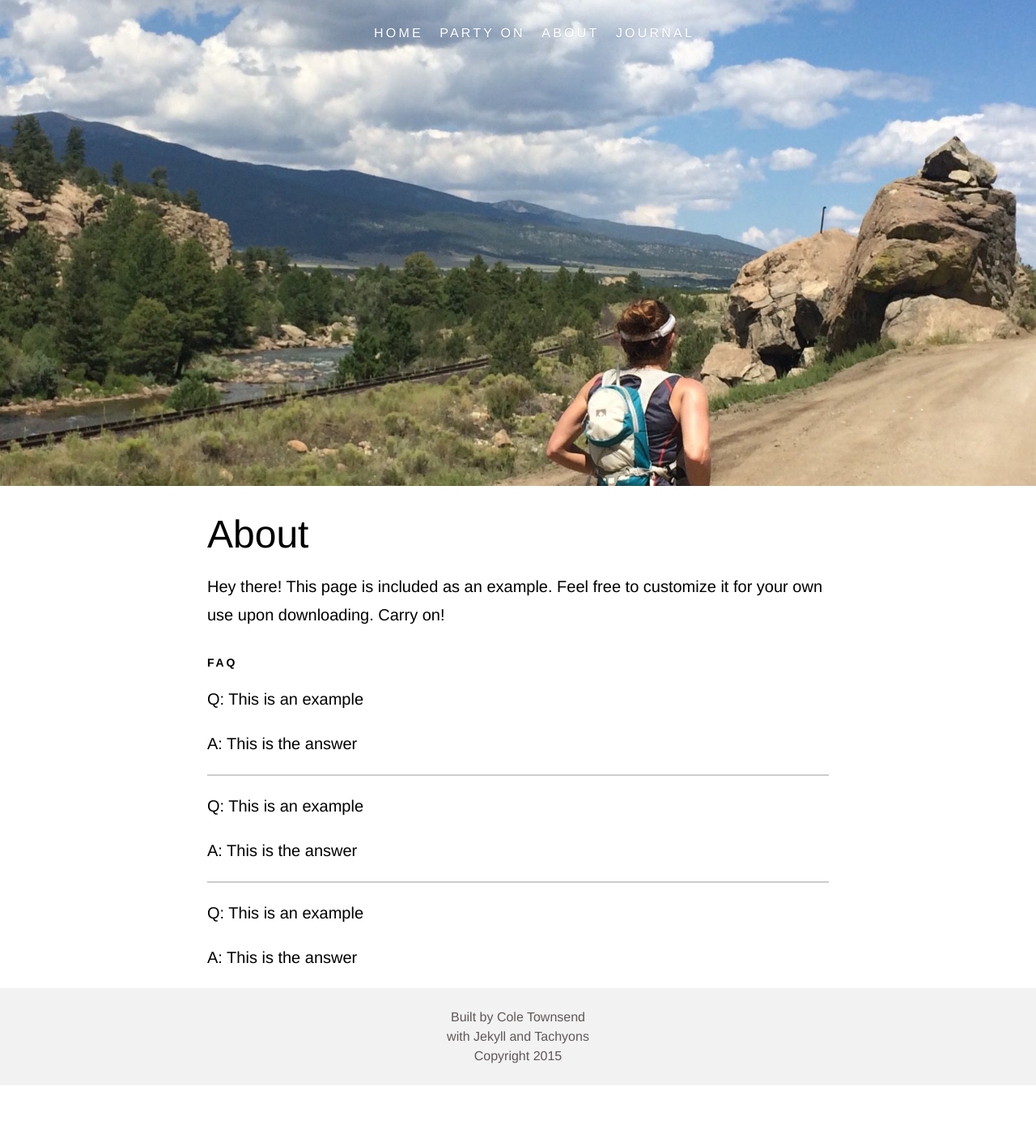
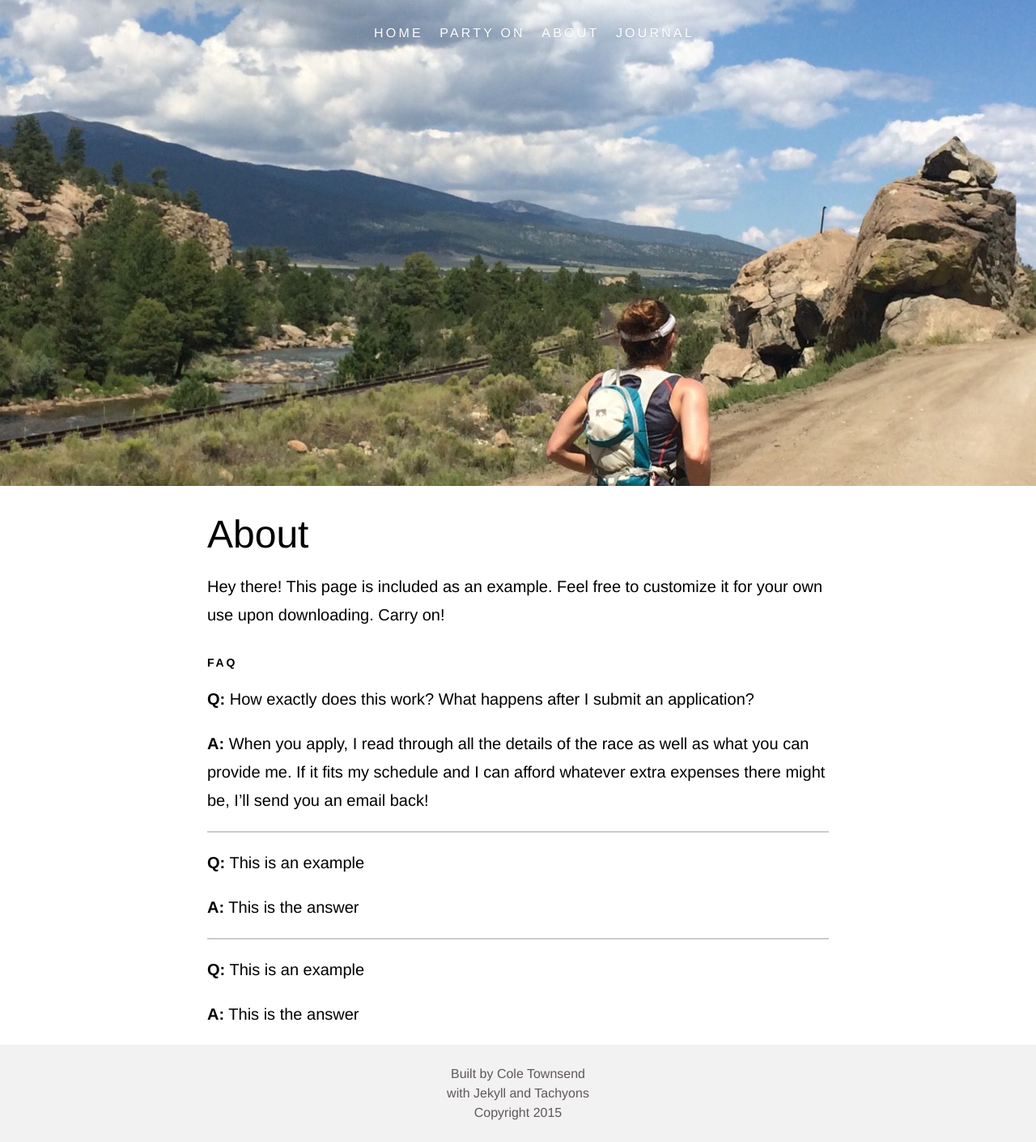
Before and after one commit to ColeTownsend/Set-The-Pace, a Jekyll site: the page built from about.md, in a window 1280 px wide. Shown: the whole page at 81% size. Built offline with Jekyll 4.4.1, drawn with Linux system fonts in a browser that asks for light colours; Markdown is read by kramdown in place of the engine named in the settings; before the commit the page ends 1340 px from its top, so only the background shows below that.

Commit message:
Updated about.md

```diff
--- a/about.md
+++ b/about.md
@@ -1,24 +1,26 @@
 ---
 layout: about
 title: About
+published: true
 ---
+
 
 Hey there! This page is included as an example. Feel free to customize it for your own use upon downloading. Carry on!
 
 ###### FAQ
 
-Q: This is an example
+**Q:** How exactly does this work? What happens after I submit an application?
 
-A: This is the answer
+**A:** When you apply, I read through all the details of the race as well as what you can provide me. If it fits my schedule and I can afford whatever extra expenses there might be, I'll send you an email back!
 
 ---
 
-Q: This is an example
+**Q:** This is an example
 
-A: This is the answer
+**A:** This is the answer
 
 ---
 
-Q: This is an example
+**Q:** This is an example
 
-A: This is the answer
+**A:** This is the answer
```
